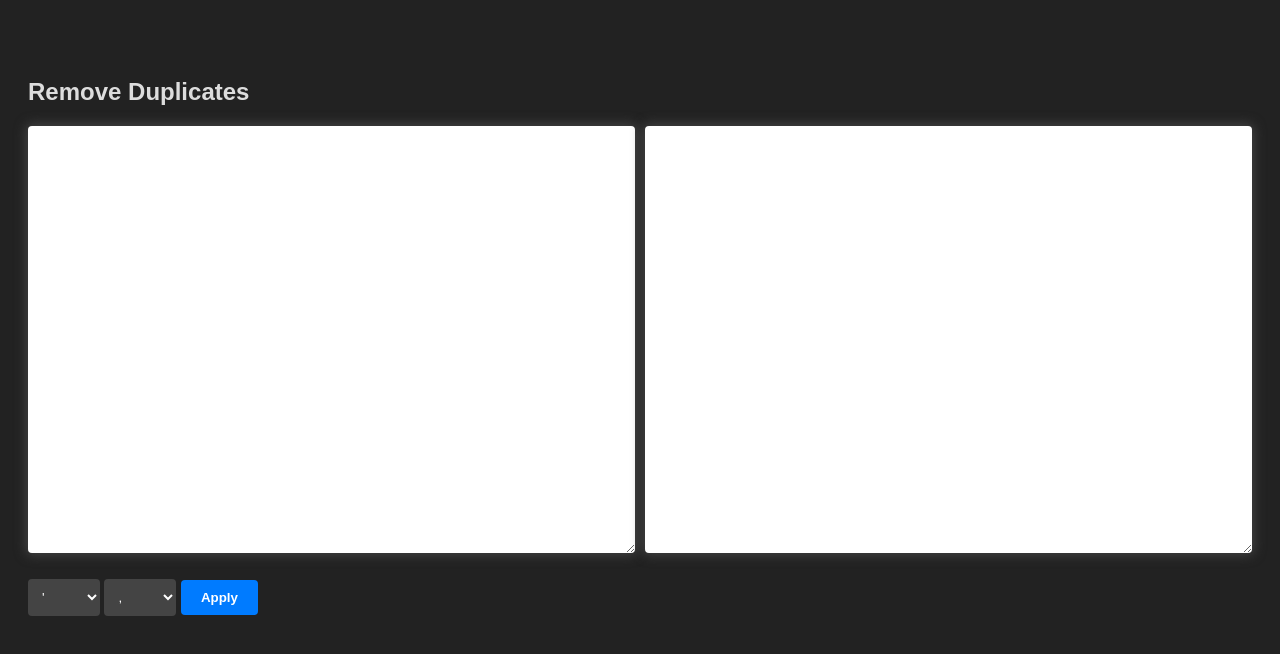
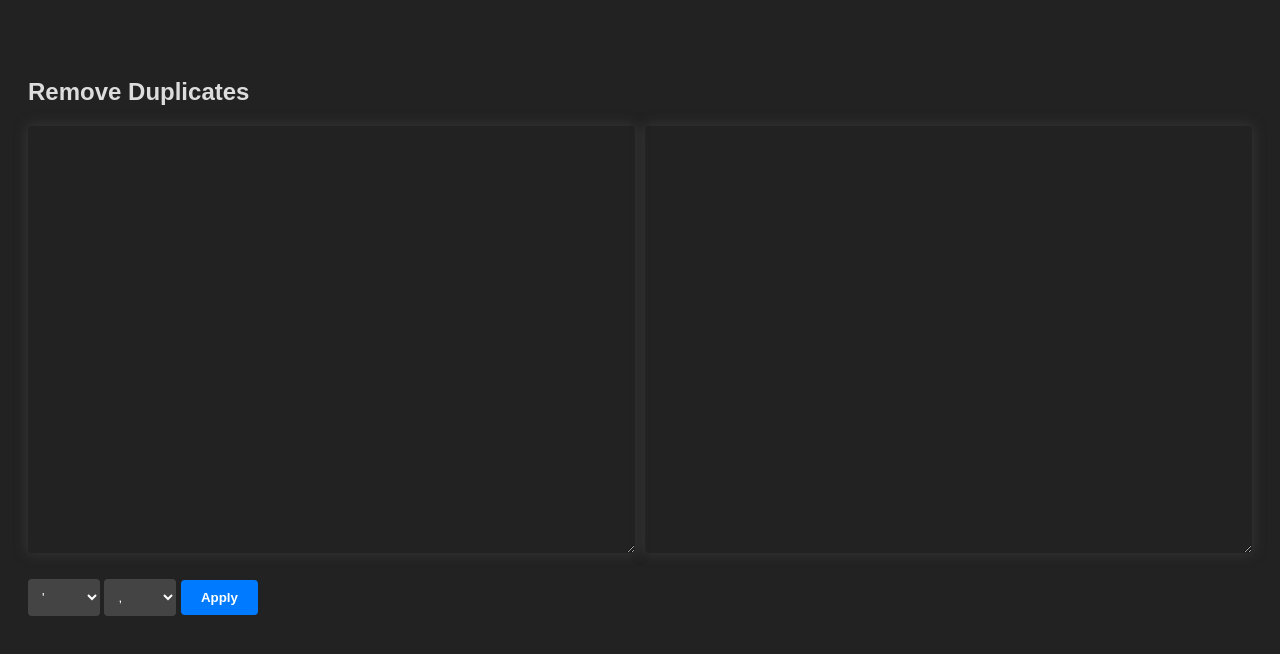
Before and after one commit to seraj-b2/remDupe, a plain HTML site: page index.html in a window 1280 px wide. Drawn offline with Linux system fonts and the light colour scheme.

Commit message:
Update index.html

```diff
--- a/index.html
+++ b/index.html
@@ -18,7 +18,7 @@
       .code-container, textarea {
         padding: 1em;
         border-radius: 12px;
-        box-shadow: 0 0 12px 2px #444;
+        box-shadow: 0 0 12px 2px #44444485;
         letter-spacing: 1.5px;
         word-spacing: 3px;
         color: yellow;
@@ -32,8 +32,13 @@
         width: 100%;
         height: 50vh;
         border: none;
+        outline: none;
         border-radius: 4px;
         margin-bottom: 2em;
+        background-color: transparent;
+      }
+      textarea:focus{
+        outline: 0.1px solid rgba(255, 255, 0, 0.482);
       }
       button {
         background-color: #007bff;
```
